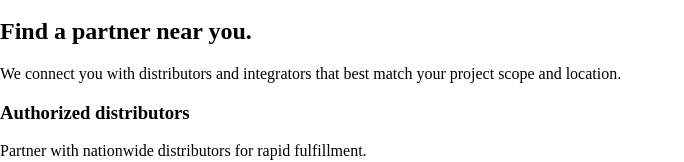
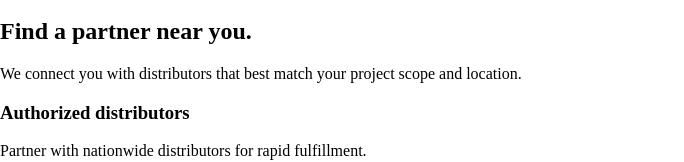
Before and after one commit to IIMacGyverII/maxouttech3, a React (Vite) app: page /#/where-to-buy in a window 1280 px wide. Shown: the part 568-730 px from the top of the page, without its empty margins (0-684 px from the left). Built offline with nearby package versions, Linux system fonts and the light colour scheme; the HTML template or start-up script is replaced by a standard one.

Commit message:
Update where to buy description text

```diff
--- a/src/pages/WhereToBuy.jsx
+++ b/src/pages/WhereToBuy.jsx
@@ -70,7 +70,7 @@ function WhereToBuy() {
           <p className="eyebrow">Where to buy</p>
           <h1>Find a partner near you.</h1>
           <p className="lead">
-            We connect you with distributors and integrators that best match your
+            We connect you with distributors that best match your
             project scope and location.
           </p>
           <div className="highlight-grid">
```
